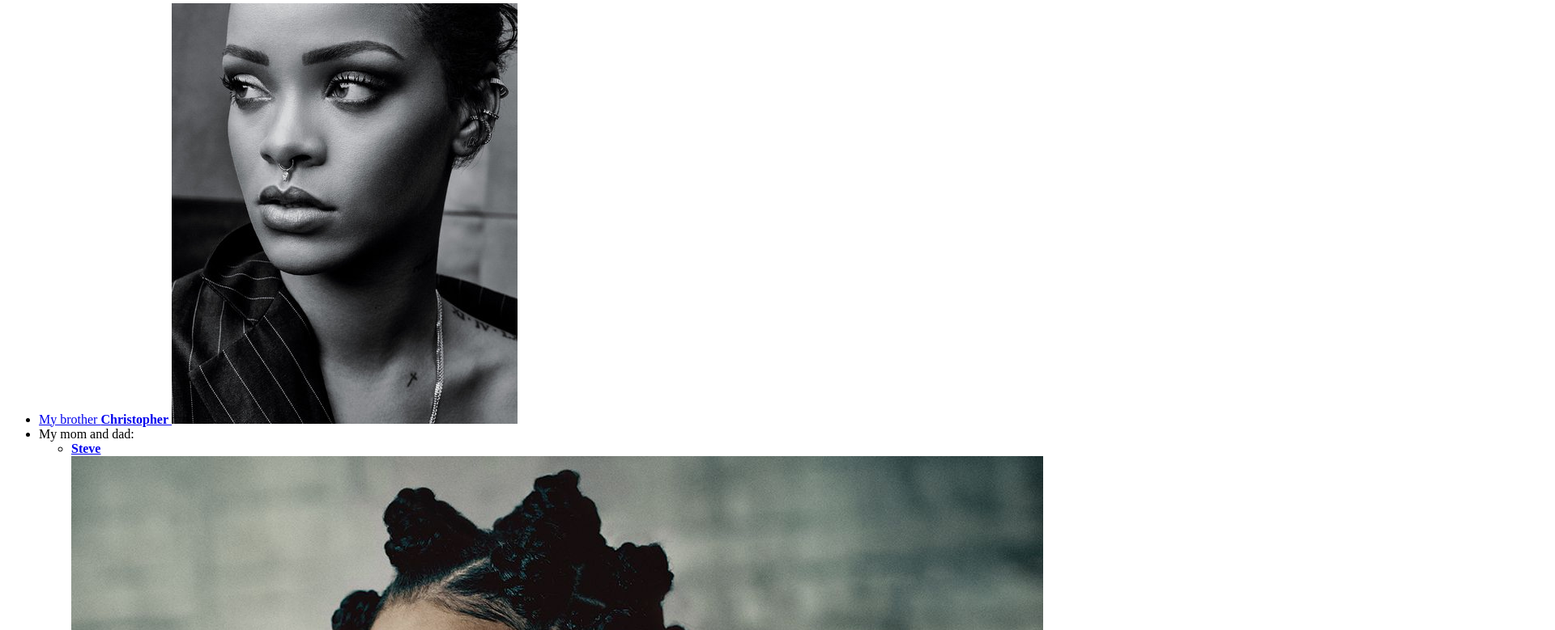
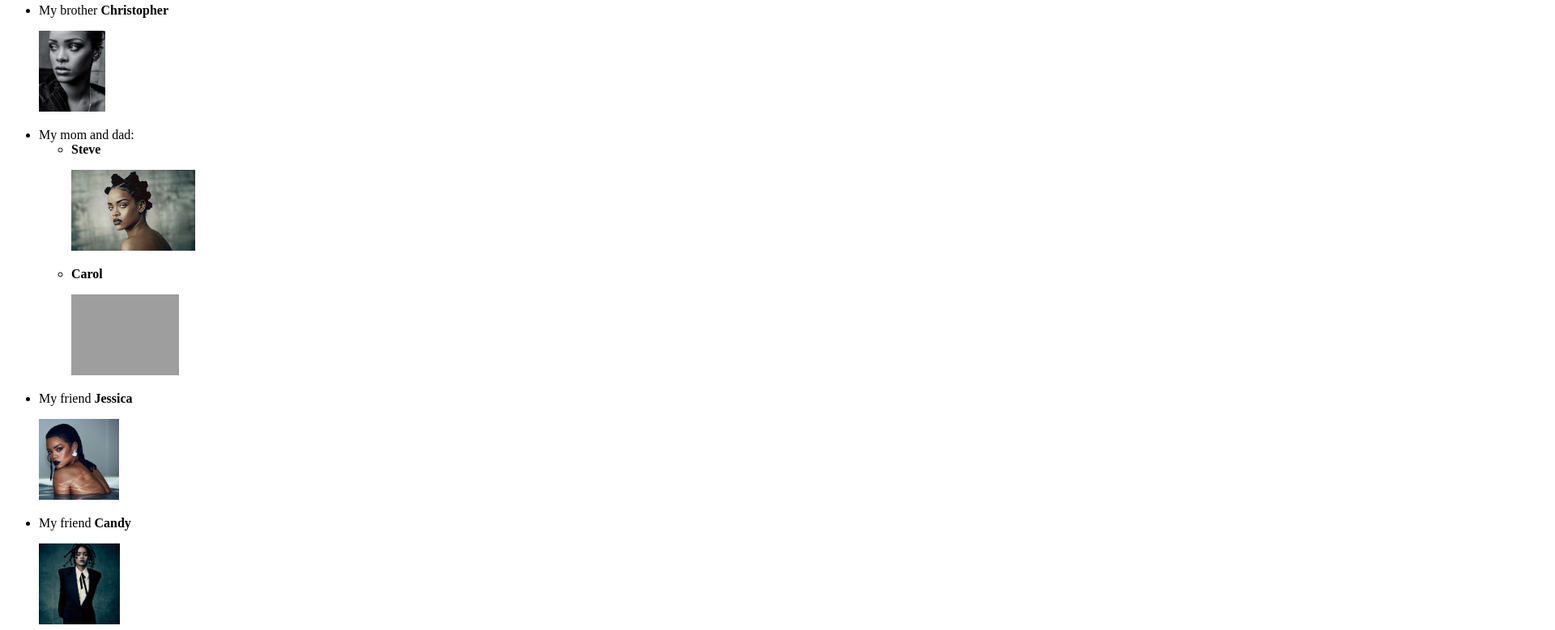
Before and after one commit to keelyzglenn/my-first-webpage, a plain HTML site: page favorite-things.html in a window 1280 px wide. Shown: the part 198-977 px from the top of the page at 81% size, 1920 px wide, since content can reach past the window. Drawn offline with Linux system fonts and the light colour scheme; grey boxes are pictures that could not be loaded.

Commit message:
resize photos and put photos under names

```diff
--- a/favorite-things.html
+++ b/favorite-things.html
@@ -10,39 +10,39 @@
     <h3>People</h3>
     <p>Here are some of my favorite people!</p>
     <ul>
-      <li>
+      <li>My brother <strong>Christopher</strong></li>
+        <p>
             <a href="http://www.example.com/christopher.html">
-          My brother <strong>Christopher</strong>
-          <img src="img/christopher.jpg" alt="A photo of Christopher.">
+              <img src="img/christopher.jpg" height="100px" alt="A photo of Christopher.">
             </a>
-      </li>
+        </p>
       <li>My mom and dad:</li>
        <ul>
-          <li>
+          <li><strong>Steve</strong></li>
+            <p>
               <a href="http://wwww.example.com/steve.html">
-              <strong>Steve</strong>
-              <img src="img/steve.jpg" alt="A photo of Steve.">
+                <img src="img/steve.jpg" height="100px" alt="A photo of Steve.">
               </a>
-          </li>
-          <li>
+            </p>
+          <li><strong>Carol</strong></li>
+            <p>
               <a href="http://www.example.com/carol.html">
-              <strong>Carol</strong>
-              <img src="img/carol.jpg" alt="A photo of Carol.">
+                <img src="img/carol.jpg" height="100px" alt="A photo of Carol.">
               </a>
-          </li>
+            </p>
        </ul>
-      <li>
+      <li>My friend <strong>Jessica</strong></li>
+        <p>
           <a href="http://www.example.com/jessica.html">
-          My friend <strong>Jessica</strong>
-          <img src="img/jessica.jpg" alt="A photo of Jessica.">
+            <img src="img/jessica.jpg" height="100px" alt="A photo of Jessica.">
           </a>
-      </li>
-      <li>
+        </p>
+      <li>My friend <strong>Candy</strong></li>
+        <p>
           <a href="http://www.example.com/candy.html">
-          My friend <strong>Candy</strong>
-          <img src="img/candy.jpg" alt="A photo of Candy.">
+            <img src="img/candy.jpg" height="100px" alt="A photo of Candy.">
           </a>
-      </li>
+        </p>
     </ul>
 
     <h3>Flavors of Ice Cream</h3>
```
Lines whose indentation alone changed are shown as unchanged.
